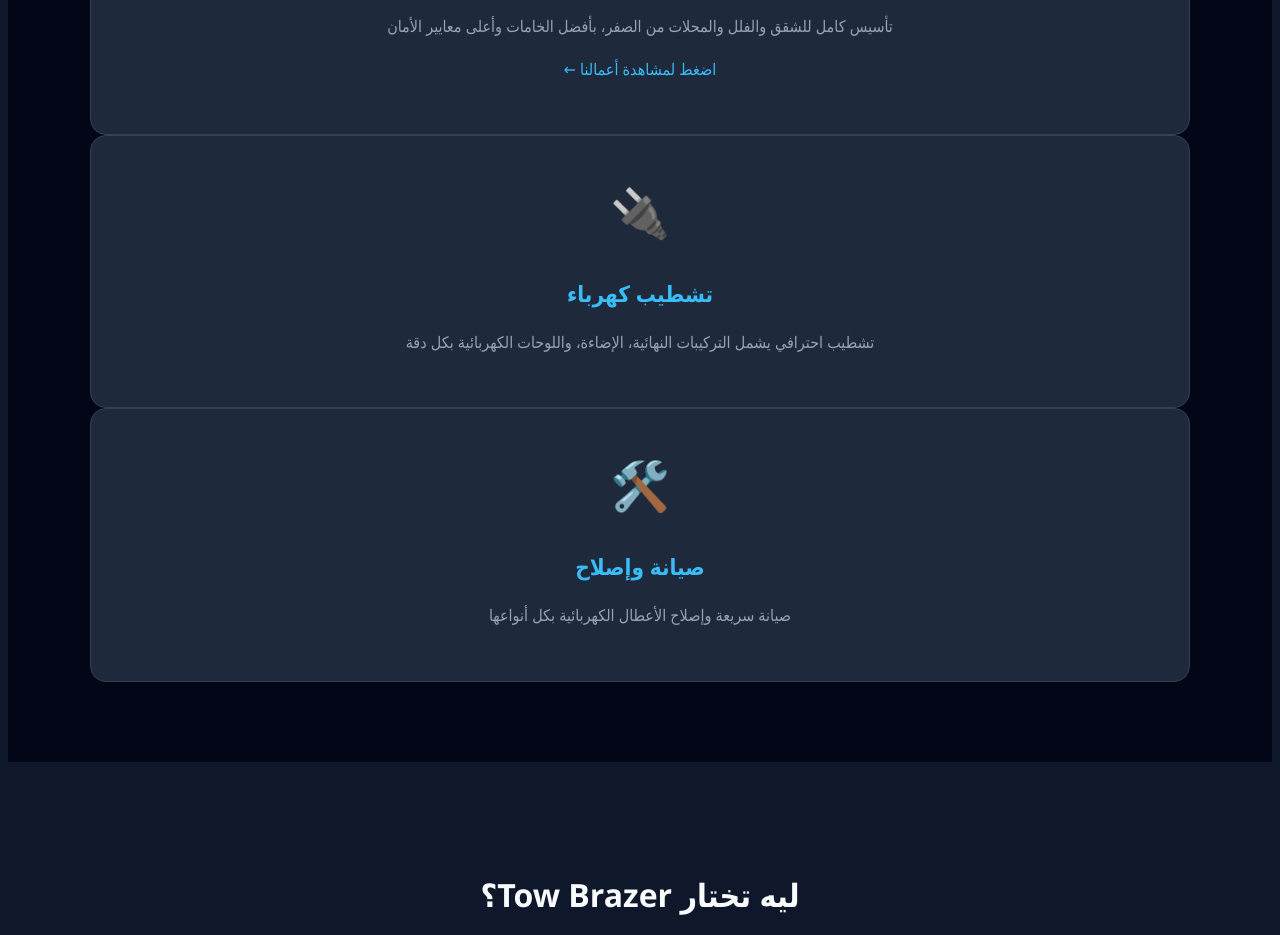
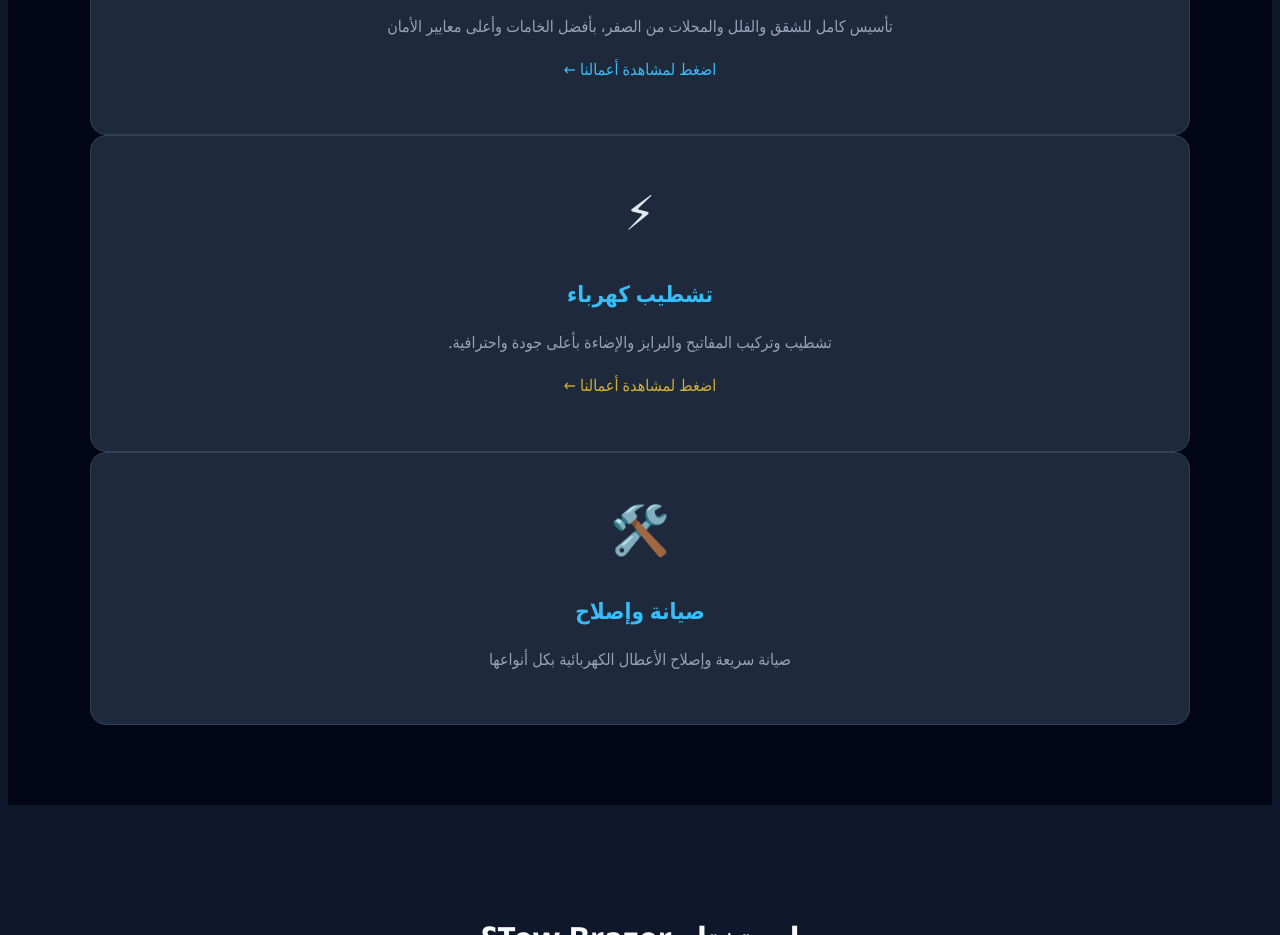
Before and after one commit to ykj4689ztj-spec/tow-brazer, a plain HTML site: page index.html in a window 1280 px wide. Shown: the part 901-1836 px from the top of the page. Drawn offline with Linux system fonts and the light colour scheme.

Commit message:
Update index.html

```diff
--- a/index.html
+++ b/index.html
@@ -299,11 +299,24 @@
 </a>
 
         </div>
-        <div class="service-card">
-          <div class="icon">🔌</div>
-          <h3>تشطيب كهرباء</h3>
-          <p>تشطيب احترافي يشمل التركيبات النهائية، الإضاءة، واللوحات الكهربائية بكل دقة</p>
-        </div>
+
+<a href="finishing.html" class="service-card" style="display:block; text-decoration:none; color:inherit;">
+
+  <div class="icon">⚡</div>
+
+  <h3>تشطيب كهرباء</h3>
+
+  <p>
+    تشطيب وتركيب المفاتيح والبرايز والإضاءة
+    بأعلى جودة واحترافية.
+  </p>
+
+  <p style="margin-top:15px; color:#d4af37;">
+    اضغط لمشاهدة أعمالنا ←
+  </p>
+
+</a>
+
         <div class="service-card">
           <div class="icon">🛠️</div>
           <h3>صيانة وإصلاح</h3>
```
